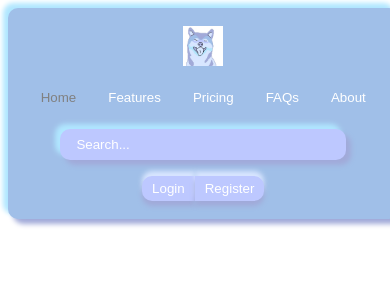
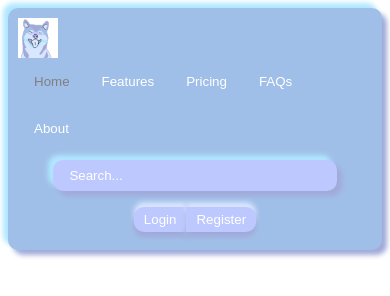
Before and after one commit to valajr/BlueDog, a plain HTML site: page import/header/index.html in a window 390 px wide. Drawn offline with Linux system fonts and the light colour scheme.

Commit message:
ficed minor bugs on header

```diff
--- a/import/header/index.html
+++ b/import/header/index.html
@@ -11,7 +11,7 @@
         <form action="#" class="bd-form-pattern">
             <header class="bd-header bd-pattern">
                 <div class="bd-header-content">
-                    <img src="../../import/images/bluedog.jpeg" style="width: 40; justify-self: center;" alt="bluedog logo" class="bd-logo bd-header-item">
+                    <img src="../../import/images/bluedog.jpeg" alt="bluedog logo" class="bd-logo bd-header-logo">
                     <div class="bd-header-navigator">
                         <button class="bd-btn bd-btn-transparent bd-btn-selected bd-header-item">Home</button>
                         <button class="bd-btn bd-btn-transparent bd-header-item">Features</button>
--- a/import/style.css
+++ b/import/style.css
@@ -9,6 +9,10 @@
 * {
     margin: 0 auto;
     padding: 0;
+}
+
+*, ::after, ::before {
+    box-sizing: border-box;
 }
 
 .bd-pattern {
@@ -250,8 +254,15 @@ input[type=file].bd-pattern::-ms-browse:active {
 .bd-header {
     color: white;
     background-color: var(--primary-medium-dark);
-    margin: .5rem;
-    width: 95%;
+    margin: 0.5rem;
+    width: calc(100% - 1rem);
+}
+
+.bd-header-logo {
+    width: 40px;
+    justify-self: center;
+    margin-left: 0;
+    margin-right: 0;
 }
 
 .bd-header-content {
@@ -259,9 +270,12 @@ input[type=file].bd-pattern::-ms-browse:active {
     flex-direction: row;
     width: 100%;
     justify-content: center;
+    margin-left: auto;
+    margin-right: auto;
 }
 
 .bd-header-navigator {
+    display: flex;
     margin: auto;
     margin-left: 0;
     align-items: center;
@@ -277,17 +291,18 @@ input[type=file].bd-pattern::-ms-browse:active {
 }
 
 @media (max-width: 900px) {
-
     .bd-header-content {
-        display: grid;
+        flex-direction: column;
+        width: 100%;
+        justify-content: center;
     }
 
     .bd-header-navigator {
-        display: flex;
         flex-wrap: wrap;
+        margin: auto;
     }
 
-    .bd-header-content > input[type=search] {
+    .bd-header-content > input[type=search].bd-pattern {
         width: 80%;
         margin-left: 10%;
     }
```
